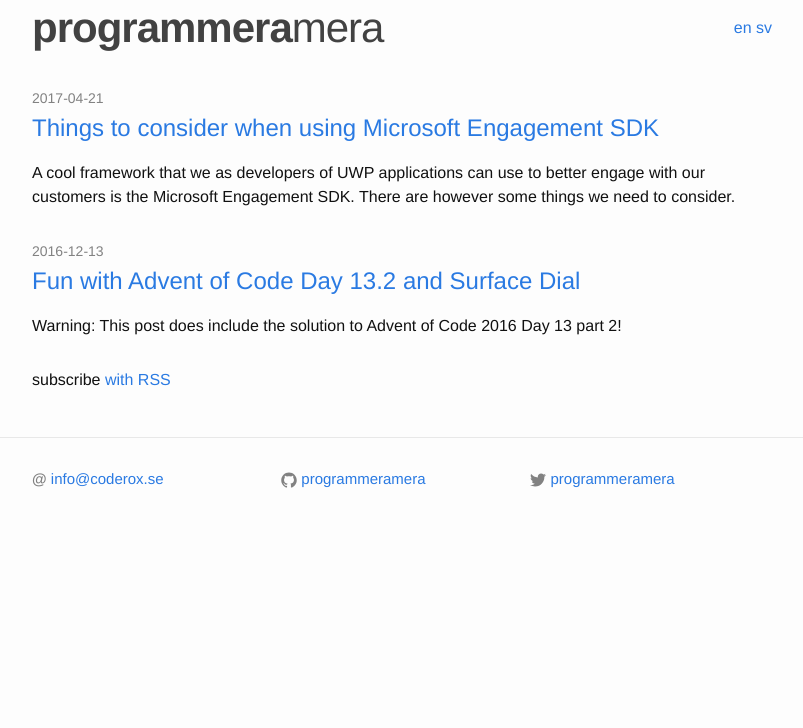
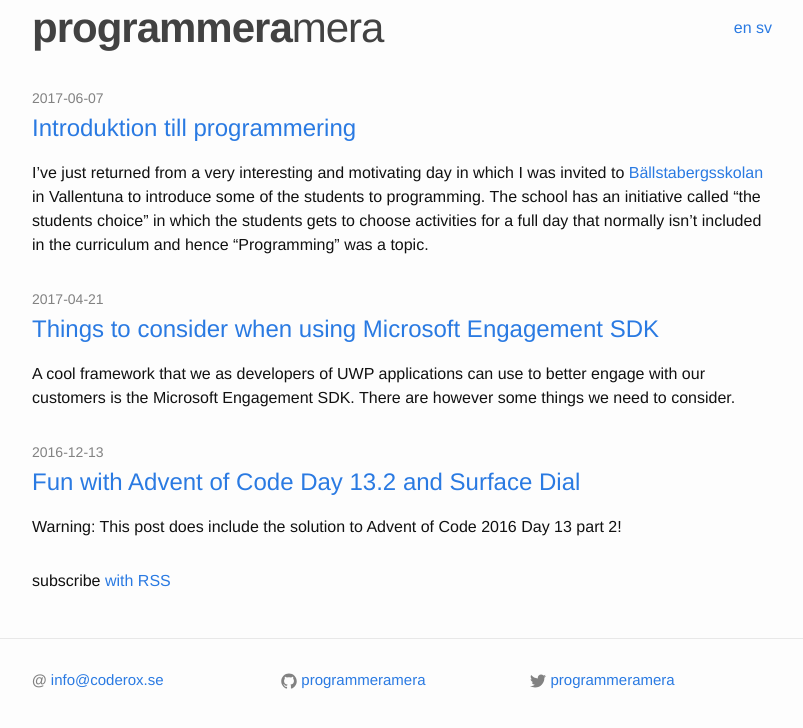
Before and after one commit to programmeramera/programmeramera.github.io, a Jekyll site: the page built from index_en.html, in a window 1280 px wide. Shown: the top 728 px of the page, without its empty margins (238-1041 px from the left). Built offline with Jekyll 4.4.1, drawn with Linux system fonts in a browser that asks for light colours; part of the change alters nothing that is shown.

Commit message:
Now in english

```diff
--- a/_posts/2017-06-07-introduktion-till-programmering.markdown
+++ b/_posts/2017-06-07-introduktion-till-programmering.markdown
@@ -26,7 +26,9 @@ Jag valde sedan att använda mig av [Cargo-Bot] som är ett spel på iPad som ko
 
 90 minuter: Programmering med Python
 ---
-Sen tog jag tjuren vid hornen och introducerade lite riktig programmering med hjälp av Python och [Python Anywhere] som gör det möjligt att koda och exekvera python skript utan någon som helst installation. Överlag fungerade det bra, men jag tror att vi registrerade lite för många konton från samma IP så det gillades inte efter kanske 15 registreringar, eleverna fick istället sitta två och två på vissa paddor. Men det gick bra. När det var 45 minuter kvar och jag märkte att energin började tryta så plockade jag fram min HoloLens och de flesta eleverna fick prova på förstärkt verklighet ("Augmented Reality") vilket var en stor hit. Engergin kom tillbaka och jag avslutade passet med att visa hur javascript och [Phaser.IO] kan användas för att bygga spel, mycket baserat på det som eleverna lärt sig under dagen.
+Sen tog jag tjuren vid hornen och introducerade lite riktig programmering med hjälp av Python och [Python Anywhere] som gör det möjligt att koda och exekvera python skript utan någon som helst installation. Överlag fungerade det bra, men jag tror att vi registrerade lite för många konton från samma IP så det gillades inte efter kanske 15 registreringar, eleverna fick istället sitta två och två på vissa paddor. Men det gick bra.
+
+När det var 45 minuter kvar och jag märkte att energin började tryta så plockade jag fram min HoloLens och de flesta eleverna fick prova på förstärkt verklighet ("Augmented Reality") vilket var en stor hit. Engergin kom tillbaka och jag avslutade passet med att visa hur javascript och [Phaser.IO] kan användas för att bygga spel, mycket baserat på det som eleverna lärt sig under dagen.
 
 Stort tack till [Bällstabergsskolan] som lät mig berätta om detta ämne och jag hoppas att jag får möjligheten att komma tillbaka vid senare tillfälle och kanske titta mer på AR/VR/MR eller spel-programmering.
 
--- /dev/null
+++ b/_posts/2017-06-08-introducing-programming.markdown
@@ -0,0 +1,40 @@
+---
+layout: post
+title:  "Introduktion till programmering"
+date:   2017-06-07 07:00:00 +0100
+categories: programming introduction schools
+lang: en
+ref: introduktiontillprogrammering
+---
+I've just returned from a very interesting and motivating day in which I was invited to [Bällstabergsskolan] in Vallentuna to introduce some of the students to programming. The school has an initiative called "the students choice" in which the students gets to choose activities for a full day that normally isn't included in the curriculum and hence "Programming" was a topic.
+
+I have to admit that I can't really remember ever being as nervous as preparing for this presentation/workshop since the topic is very dear to me and I really didn't want to mess it up and make it boring or to focused on details. There were also a couple of concerns that made it even more exciting:
+
+1. The students only have access to iPads
+2. They had already had some experience with [Scratch] and didn't want to do that again
+3. They are in fourth or fifth grade which means that their english skills are somewhat limited
+
+It ended up with the following agenda:
+
+90 minutes: Thinking as a computer
+---
+Here I tried to discuss what programming involves, solving problems, patterns, languages, algorithms and some of the more theoretical aspects. I anticipated that the students would fall asleep in like five minutes, but they were really interested and I think some of the more practical exercises helped them stay awake.
+
+90 minutes: Programming [Cargo-Bot]
+---
+I then decided to use [Cargo-Bot] which is a game on the iPad that mimics the tasks of a developer, splitting larger problems into smaller parts, using loops, conditions, functions, registers and programs. The fact that [Cargo-Bot] is completely developed on the iPad for the iPad (using an app called [Codea]) just made the usage more fun.
+
+90 minutes: Programming in Python
+---
+The came the hard part, introducing programming in text using Python and [Python Anywhere] which makes it possible to write and execute python scripts without any local installation on the device. It worked quite well, but I believe we might have registered a bit too many accounts from the same IP since after 15 (or so) registrations, it started failing new registrations and the students intead had to pair up. It was no big problem however.
+
+When 45 minutes was left I noticed the energy was beginning to fade and that's when I pulled out the HoloLens and most of the students got introduced for the first time to Augmented Reality which was a great success. The level of energy increased and I finished the session with showing how javascript and [Phaser.IO] can be used to build games, mentioning and commenting the stuff the students had already learned earlier.
+
+A big thanks to [Bällstabergsskolan] for inviting me to present this subject and I hope I get the opportunity to return later and possibly go a bit deeper into AR/VR/MR or maybe some more game development.
+
+[Bällstabergsskolan]: http://www.vallentuna.se/sv/ballstabergsskolan/
+[Cargo-Bot]: https://itunes.apple.com/us/app/cargo-bot/id519690804
+[Codea]: https://itunes.apple.com/us/app/codea/id439571171
+[Python Anywhere]: http://www.pythonanywhere.com
+[Phaser.IO]: http://phaser.io/
+[Scratch]: https://scratch.mit.edu/
```
